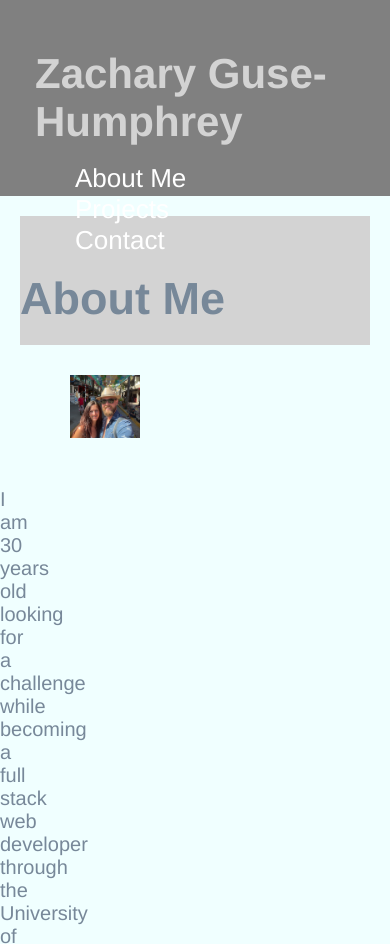
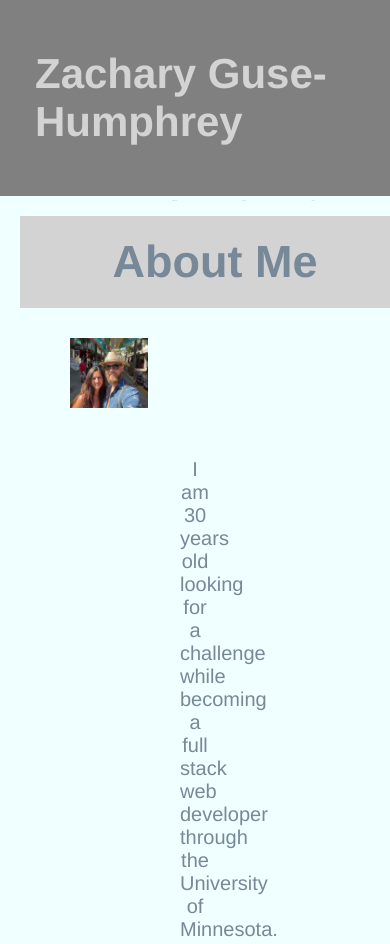
Before and after one commit to zwhumphrey/Portfolio, a plain HTML site: page index.html in a window 390 px wide. Shown: the top 944 px of the page. Drawn offline with Linux system fonts and the light colour scheme.

Commit message:
added media queries

```diff
--- a/assets/css/style.css
+++ b/assets/css/style.css
@@ -3,7 +3,8 @@
     --secondary-color: white;
     --tertiary-color: lightslategray;
     --4th-color: azure;
-  }*{
+  }
+  *{
     margin: 0;
     padding: 0;
     box-sizing: border-box;
@@ -58,8 +59,10 @@ header nav ul li a {
     padding-block: 20px;
     margin: 20px;
     background-color: var(--primary-color);
+
 }
 .about-me img {
+    clear: both;
     float: left;
     width: 20%;
     height: auto;
@@ -70,7 +73,6 @@ header nav ul li a {
     font-size: 20px;
     border: 5px solid;
     border-color: black;
-    display: inline;
 }
 .bio p {
     font-size: 20px;
@@ -112,10 +114,6 @@ header nav ul li a {
     width: 35%;
     height: auto;
     padding: 10px;
-    border: 5px;
-    border-style: solid;
-    border-width: 30px 5px 30px 5px;
-    border-color: transparent;
     display: block;
     margin-left: auto;
     margin-right: auto;
@@ -156,3 +154,69 @@ footer {
     padding: 40px 35px;
     width: 100%;
 }
+
+/* MEDIA QUERY FOR SMALLER DESKTOP SCREENS AND SMALLER */
+@media screen and (max-width: 980px) {
+    header {
+      padding-bottom: 50px;
+      justify-content: center;
+      position: relative;
+      text-align: left;
+    }
+
+    header h1 {
+      width: 100%;
+      text-align: center;
+    }
+    header nav ul {
+      margin-top: 20px;
+      width: 100%;
+      justify-content: center;
+      text-align: center;
+    }
+    header nav ul li a {
+      font-size: 1px;
+      text-align: center;
+      color: gray;
+    }
+    footer h2, footer div {
+      text-align: center;
+      width: 100%;
+    }
+    .about-me {
+      width: 100%;
+      text-align: center;
+      margin: 20px, 20px, 20px, 20px;
+
+    }
+    .work-section h2 {
+      width: 100%;
+      text-align: center;
+    }
+    .contact {
+      width: 100%;
+      text-align: center;
+      margin: 20px, 20px, 20px, 20px;
+    }
+  }
+
+
+  /* MEDIA QUERY FOR TABLETS AND SMALLER */
+  @media screen and (max-width: 768px) {
+    .about-me img {
+        clear: left;
+        display: flex;
+        justify-content: center;
+    }
+    .bio {
+        display: flex;
+        justify-content: center;
+        width: calc(100% - 0px - 0px);
+        text-align: center;
+    }
+  }
+
+  /* MEDIA QUERY FOR MOBILE PHONES AND SMALLER */
+  @media screen and (max-width: 575px) {
+
+}
```
Also changed, not shown: index.html (indentation only).
